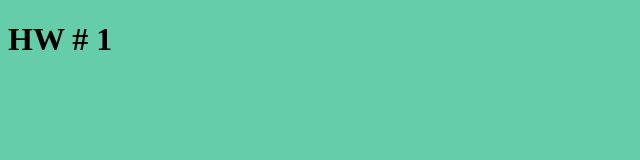
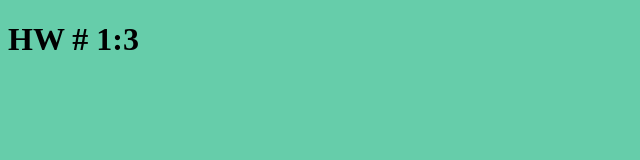
Before and after one commit to staten-island-tech/homework-repo-Thamisitech, a plain HTML site: page HW #1/index.html in a window 1280 px wide. Shown: the full height of the page, 0-640 px from the left. Drawn offline with Linux system fonts and the light colour scheme.

Commit message:
HW#1 COMP

```diff
--- a/HW #1/index.html
+++ b/HW #1/index.html
@@ -8,7 +8,7 @@
         <link rel="stylesheet" href="style.css">
     </head>
     <body>
-        <h1> HW # 1</h1>
+        <h1> HW # 1:3</h1>
         <script src="app.js"></script>
 
     </body>
```
